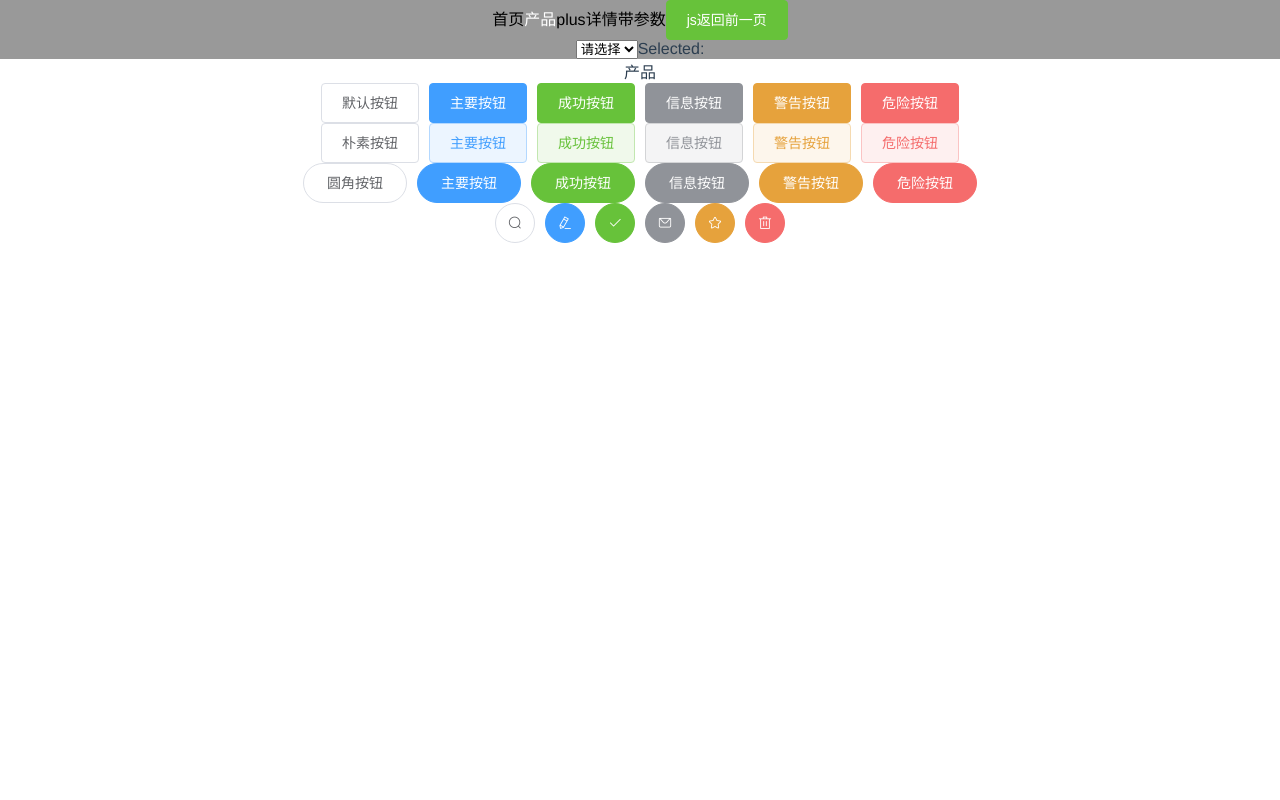
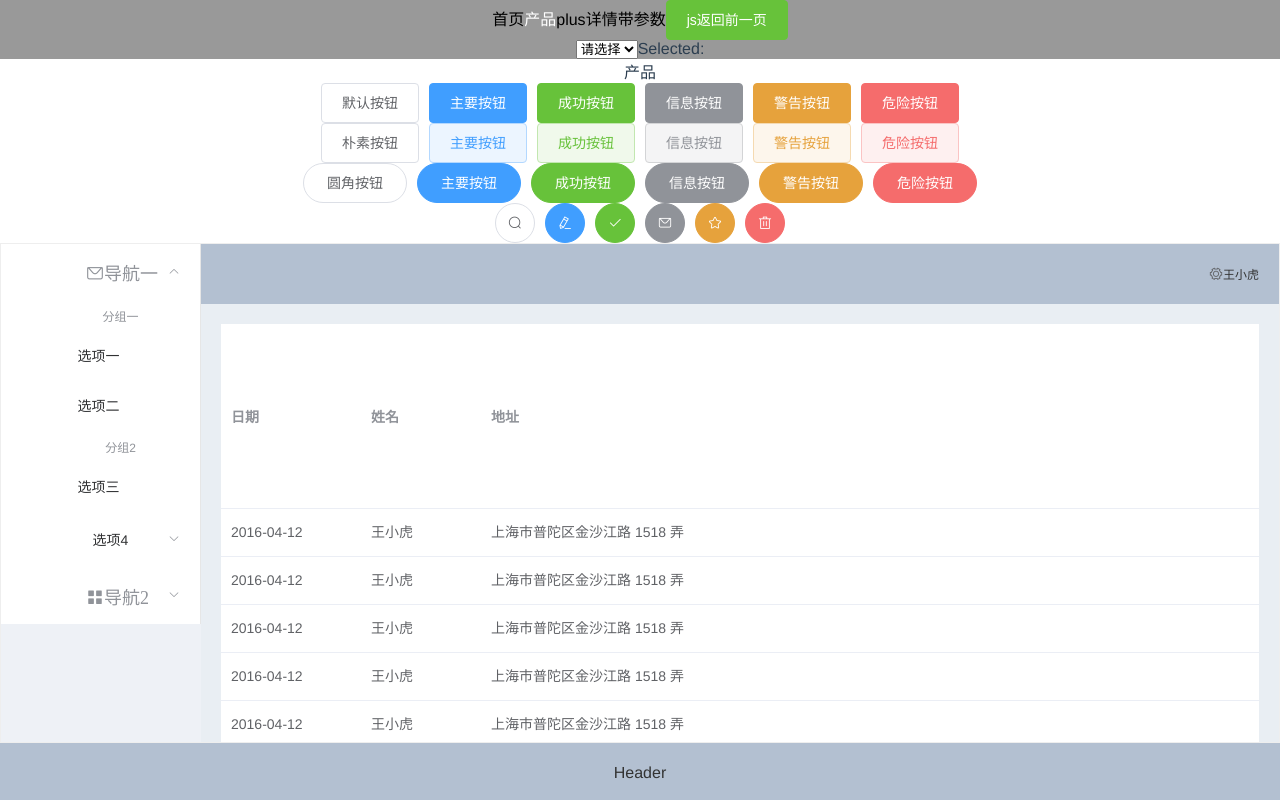
Before and after one commit to xuanxiaoAOA/vue-demo, a Vue app: page /#/product in a window 1280 px wide. Shown: the top 800 px of the page. Built offline with nearby package versions, Linux system fonts and the light colour scheme.

Commit message:
布局练习

```diff
--- a/src/page/Product/Product.vue
+++ b/src/page/Product/Product.vue
@@ -36,12 +36,81 @@
 	  <el-button type="warning" icon="el-icon-star-off" circle></el-button>
 	  <el-button type="danger" icon="el-icon-delete" circle></el-button>
 	</el-row>
+	<el-container style="height:500px;border:1px solid #eee">
+		<el-aside width="200px" style="background-color:rgba(238,241,246)">
+			<el-menu :default-openeds="['1','3']">
+				<el-submenu index="1">
+					<template slot="title"><i class="el-icon-message">导航一</i></template>
+					<el-menu-item-group>
+						<template slot="title">分组一</template>
+						<el-menu-item index="1-1">选项一</el-menu-item>
+						<el-menu-item index="1-2">选项二</el-menu-item>
+					</el-menu-item-group>
+					<el-menu-item-group title="分组2">
+						<el-menu-item index="1-3">选项三</el-menu-item>
+					</el-menu-item-group>
+					<el-submenu index="1-4">
+						<template slot="title">选项4</template>
+						<el-menu-item index="1-4-1">选项4-1</el-menu-item>
+					</el-submenu>
+				</el-submenu>
+				<el-submenu index="2">
+					<template slot="title"><i class="el-icon-menu">导航2</i></template>
+					<el-menu-item-group>
+						<template slot="title">分组一</template>
+						<el-menu-item index="2-1">选项1</el-menu-item>
+						<el-menu-item index="2-2">选项2</el-menu-item>
+					</el-menu-item-group>
+				</el-submenu>
+			</el-menu>
+		</el-aside>
+		<el-container>
+			<el-header style="text-align:right;font-size:12px">
+				<el-dropdown>
+					<i class="el-icon-setting" style="marign-right:15px"></i>
+					<el-dropdown-menu slot="dropdown">
+						<el-dropdown-item>查看</el-dropdown-item>
+						<el-dropdown-item>新增</el-dropdown-item>
+						<el-dropdown-item>删除</el-dropdown-item>
+					</el-dropdown-menu>
+				</el-dropdown>
+				<span>王小虎</span>
+			</el-header>
+			<el-main>
+				<el-table :data="tableData">
+					<el-table-column prop="data" label="日期" width="140"></el-table-column>
+					<el-table-column prop="name" label="姓名" width="120"></el-table-column>
+					<el-table-column prop="address" label="地址"></el-table-column>
+				</el-table>
+			</el-main>
+		</el-container>
+	</el-container>
+	<el-container>
+		<el-header>Header</el-header>
+		<el-container>
+			<el-aside width="200px">Aside</el-aside>
+			<el-container>
+				<el-main>Main</el-main>
+				<el-footer>Footer</el-footer>
+			</el-container>
+		</el-container>
+	</el-container>
   </div>
 
 </template>
 <script>
 export default {
 	name: 'Product',
+	data(){
+		const item = {
+			data:'2016-04-12',
+			name:'王小虎',
+			address:'上海市普陀区金沙江路 1518 弄'
+		};
+		return {
+			tableData:Array(20).fill(item)
+		}
+	},
 	methods: {
 		goBack(){
 			console.log(this.$router.go(-1));
@@ -50,6 +119,33 @@
 }
 </script>
 <style >
-  .content{
+  .el-header, .el-footer {
+    background-color: #B3C0D1;
+    color: #333;
+    text-align: center;
+    line-height: 60px;
+  }
+
+  .el-aside {
+    background-color: #D3DCE6;
+    color: #333;
+    text-align: center;
+    line-height: 200px;
+  }
+
+  .el-main {
+    background-color: #E9EEF3;
+    color: #333;
+    text-align: center;
+    line-height: 160px;
+  }
+  .el-header {
+    background-color: #B3C0D1;
+    color: #333;
+    line-height: 60px;
+  }
+
+  .el-aside {
+    color: #333;
   }
 </style>
```
